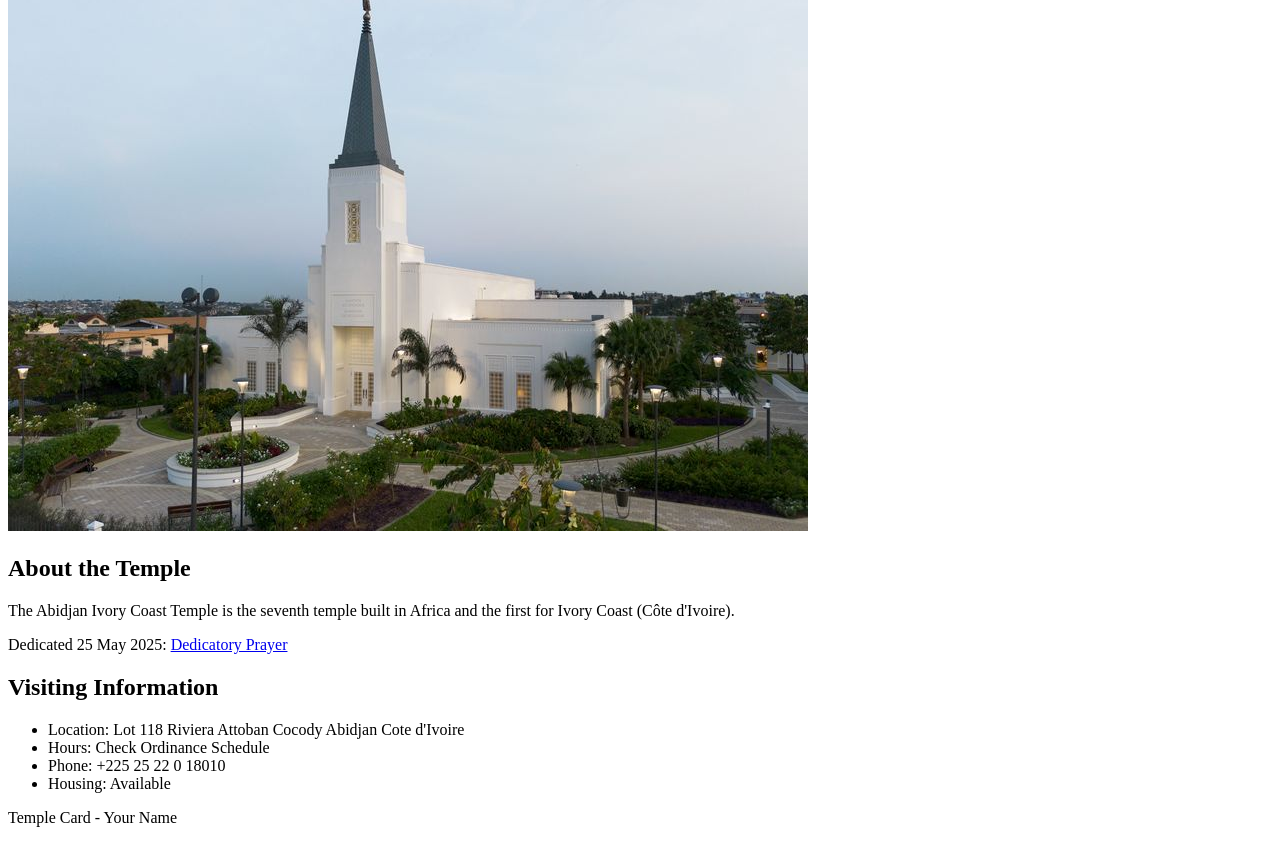
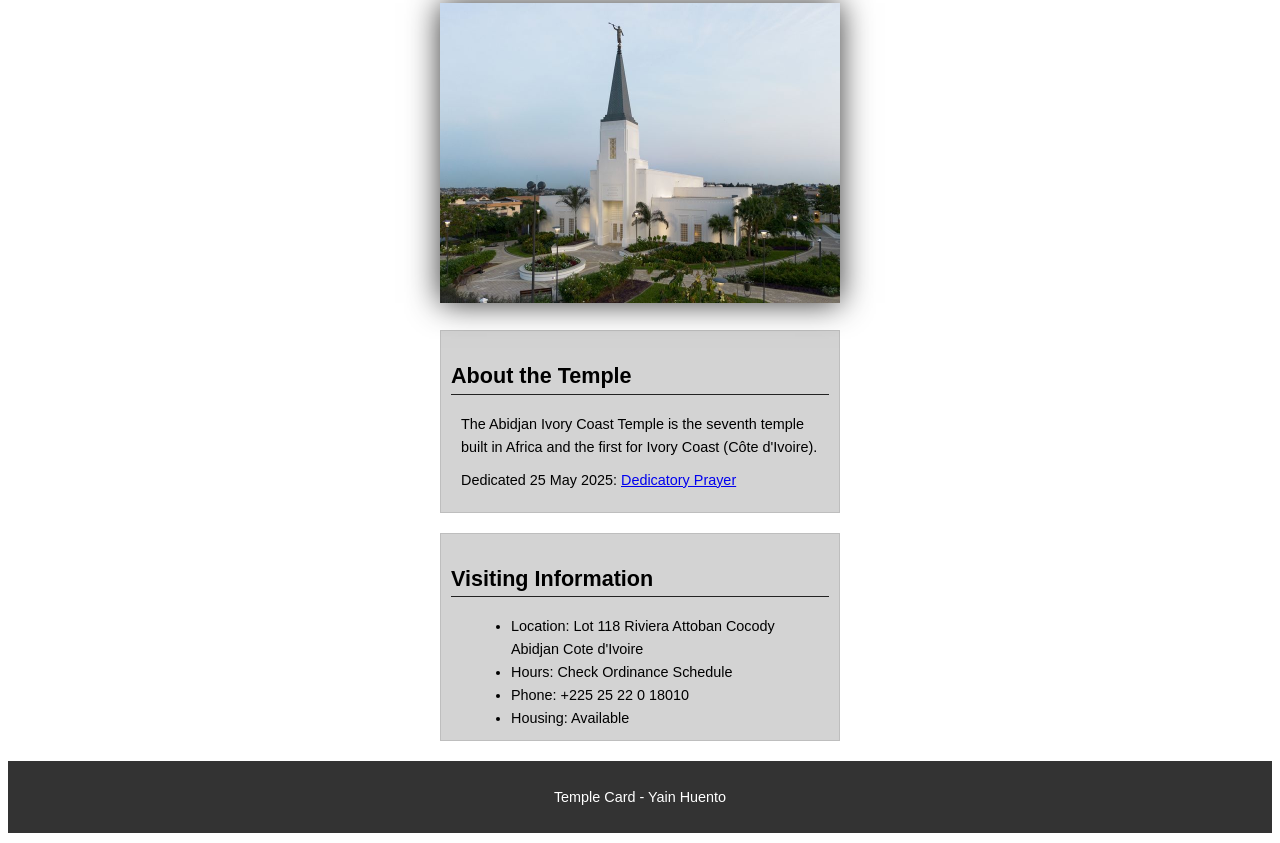
Before and after one commit to yainhue/wdd130, a plain HTML site: page week02/temple.html in a window 1280 px wide. Shown: the part 183-1026 px from the top of the page. Drawn offline with Linux system fonts and the light colour scheme.

```diff
--- a/styles/styles.css
+++ b/styles/styles.css
@@ -1,10 +1,15 @@
+
+main {
+    max-width: 840px;
+}
+
 nav {
     background-color: darkblue;
     padding:10px;
 }
 
 nav a {
-    dolor: white;
+    color: white;
     display: block;
     padding: 20px;
 }
@@ -13,7 +18,7 @@ h1 {
     color: darkblue;
 }
 
-img {
+main img {
     width: 150px;
     height: auto;
     border: 1px solid black;
@@ -22,5 +27,26 @@ img {
 }
 
 p {
-    padding: 10px;
+    padding: 0;
 }
+
+aside {
+    width: 300px;
+    margin: 20px;
+    border: 3px dotted #222;
+    padding: 15px;
+    background-color: #6157a6;
+    color: white;
+    text-align: center;
+}
+
+aside img {
+    width: 200px;
+    height: auto;
+}
+
+footer {
+    margin-top: 30px;
+    border-top: 3px dotted #222;
+    text-align: center;
+}
--- /dev/null
+++ b/week02/styles/temple.css
@@ -0,0 +1,53 @@
+body {
+    font-family: Arial, sans-serif;
+    line-height: 1.6;
+}
+
+header, footer {
+    background-color: #333;
+    color: white;
+    padding: 10px 0px;
+    text-align: center;
+    font-size: 1.5rem;
+}
+
+main{
+    width:400px;
+    margin: 0 auto;
+}
+
+h1 {
+    margin: 10px;
+    text-align: center;
+}
+
+h2 {
+    border-bottom: 1px solid #222;
+}
+
+img {
+    width: 100%;
+    height: auto;
+    box-shadow: 0 0 30px #333;
+}
+
+section {
+    margin: 20px 0;
+    border: 1px solid rgb( 0 0 0 / 10%);
+    padding: 10px;
+    background-color: lightgray;
+    font-size: .9rem;
+}
+
+section p {
+    margin: 10px;
+}
+
+ul {
+    margin: 10px 20px 0;
+
+}
+
+footer {
+    font-size: .9rem;
+}
--- a/week02/temple.html
+++ b/week02/temple.html
@@ -5,7 +5,7 @@
     <meta charset="UTF-8">
     <meta name="viewport" content="width=device-width, initial-scale=1.0">
     <title>Temple Card - Abidjan Cote d'Ivoire</title>
-</head>
+    <link rel="stylesheet" href="./styles/temple.css" </head>
 
 <body>
     <header>
@@ -35,7 +35,7 @@
         </section>
     </main>
     <footer>
-        <p>Temple Card - Your Name</p>
+        <p>Temple Card - Yain Huento</p>
     </footer>
 </body>
 
```
Also changed, not shown: index.html (+16 -0 lines), week02/box-model.html (+10 -4 lines), week02/styles/box-model.css (+19 -3 lines), images/buenos-aires.jpg (added).
